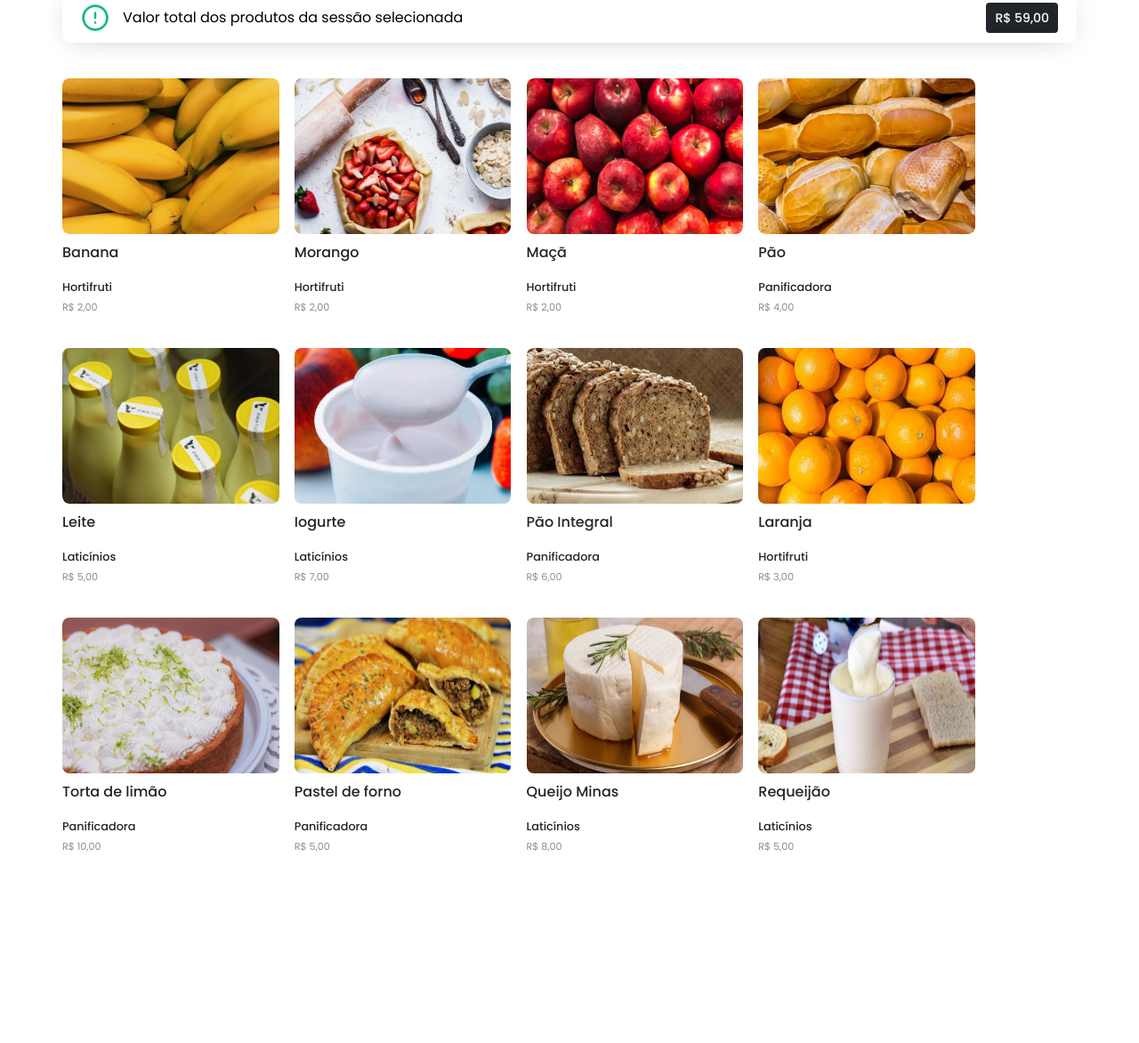
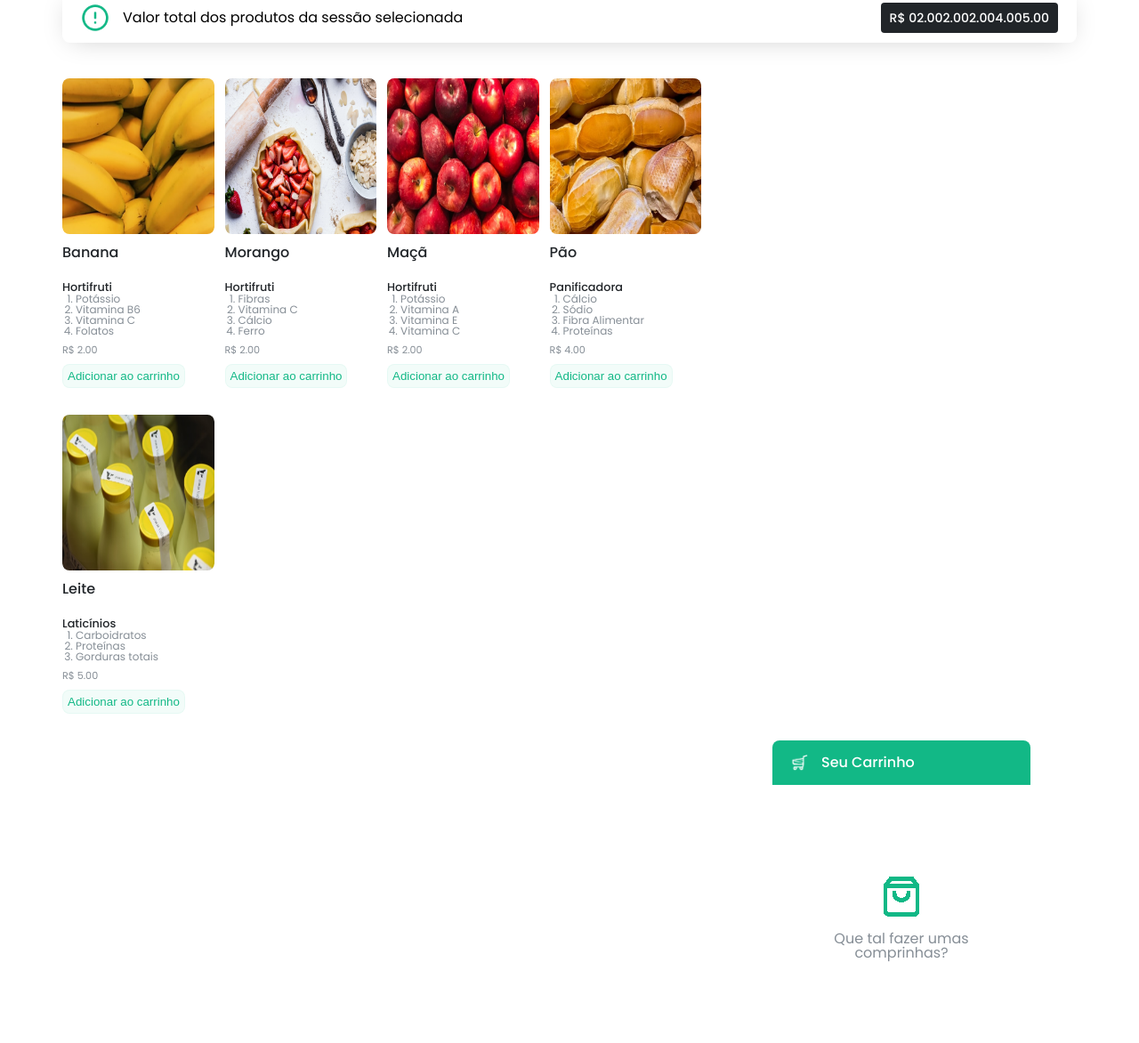
Before and after one commit to naoeoneto/lista-produtos, a plain HTML site: page index.html in a window 1280 px wide. Shown: the part 155-1327 px from the top of the page at 89% size. Before the commit the page ends 1153 px from the top, so only its background shows below. Drawn offline with Linux system fonts and the light colour scheme.

Commit message:
commit inicial entrega S02-14

```diff
--- a/src/css/style.css
+++ b/src/css/style.css
@@ -119,9 +119,10 @@ border-radius: 8px;
 
 .containerVitrine {
 display: flex;
-width: 100%;
+width: 70%;
 justify-content: space-evenly;
 border-radius: 50px 0;
+flex-wrap: wrap;
 }
 
 /* CONTAINER DE PRODUTOS */
@@ -169,6 +170,7 @@ color: #868e96;
 font-weight: 400;
 margin: 10px 0;
 }
+
 .containerListaProdutos ul li span {
 font-size: 0.8rem;
 font-weight: 500;
@@ -176,6 +178,7 @@ margin-top: 10px;
 display: inline-block;
 color: #212529;
 }
+
 .containerListaProdutos ul li ol {
 list-style: decimal;
 color: #868e96;
@@ -186,6 +189,7 @@ margin-left: 15px;
 margin: 0;
 width: 100%;
 }
+
 .containerListaProdutos ul li button {
 background-color: #12b8860d;
 border-radius: 8px;
@@ -194,13 +198,104 @@ color: #12b886;
 padding: 5px;
 transition: 0.5s;
 }
+
 .containerListaProdutos ul li button:hover {
 background-color: #12b886;
 border: #12b886 1px solid;
 color: white;
 }
+
 .containerListaProdutos ul li div {
 display: flex;
 justify-content: space-between;
 padding: 5px;
 }
+
+aside{
+    display: block;
+    width: 30%;
+    float: right;
+    margin: 0;
+    justify-content: center;
+}
+
+.carrinho-titulo{
+    display: flex;
+    width: 290px;
+    height: 50px;
+    background-color: #12b886;
+    border-radius: 8px 8px 0px 0px ;
+    align-items: center;
+}
+
+.carrinho-img{
+    width: 20px;
+    height: 20px;
+    margin-left: 20px;
+    margin-right: 15px;
+}
+
+.carrinho-texto{
+    font-size: 16px;
+    font-weight: 500;
+    color: #fff;
+}
+
+.carrinho{
+    width: 290px;
+    height: 290px;
+    overflow-y: auto;
+    overflow-x: hidden;
+}
+
+.carrinho-lista{
+    display: flex;
+    flex-direction: column;
+    width: 290px;
+    height: 290px;
+    align-items: center;
+    justify-content: center;
+    margin: 0;
+    box-shadow: 0 0 10px 0 #b8b3b3;
+}
+
+.carrinho-sacola{
+    padding: 15px;
+}
+
+.subtitulo{
+    width: 240px;
+    height: 40px;
+    text-align: center;
+    color: #868E96;
+}
+
+.item-prod-carrinho{
+    width: 270px;
+    height: 30px;
+}
+
+.div-prod-carrinho{
+    display: flex;
+}
+
+.img-prod-carrinho{
+    width: 20px;
+    height: 20px;
+}
+
+/*
+let carLista = document.querySelector(".titulo")
+    let liCarrinho = document.createElement("li")
+    let divCarrinho = document.createElement("div")
+    let imgCarrinho = document.createElement("img")
+    let nomeCarrinho = document.createElement("h4")
+    let precoCarrinho = document.createElement("strong")
+    let removerCarrinho = document.createElement("button")
+
+    liCarrinho.classList.add("item-prod-carrinho")
+    divCarrinho.classList.add("div-prod-carrinho")
+    imgCarrinho.classList.add("img-prod-carrinho")
+    nomeCarrinho.classList.add("nome-prod-carrinho")
+    precoCarrinho.classList.add("preco-prod-carrinho")
+    removerCarrinho.classList.add("remover-prod-carrinho") */
--- a/src/js/dataProdutos.js
+++ b/src/js/dataProdutos.js
@@ -1,86 +1,81 @@
 const produtos = [
     {
+      id: 1,
       nome: 'Banana',
-        preco: 2,
+      preco: '2.00',
       secao: 'Hortifruti',
       categoria: 'fruta',
-        img: "./src/img/banana.png"
+      img: "./src/img/banana.png",
+      promocao: true,
+      precoPromocao: '1.00',
+      componentes: [
+        'Potássio',
+        'Vitamina B6',
+        'Vitamina C',
+        'Folatos'
+      ]
     },
     {
+      id: 2,
       nome: 'Morango',
-        preco: 2,
+      preco: '2.00',
       secao: 'Hortifruti',
       categoria: 'fruta',
-        img: './src/img/morango.png'
+      img: './src/img/morango.png',
+      promocao: false,
+      precoPromocao: '0',
+      componentes: [
+        'Fibras',
+        'Vitamina C',
+        'Cálcio',
+        'Ferro'
+      ]
     },
     {
+      id: 3,
       nome: 'Maçã',
-        preco: 2,
+      preco: '2.00',
       secao: 'Hortifruti',
       categoria: 'fruta',
-        img: './src/img/maça.png'
+      img: './src/img/maça.png',
+      promocao: true,
+      precoPromocao: '1.50',
+      componentes: [
+        'Potássio',
+        'Vitamina A',
+        'Vitamina E',
+        'Vitamina C'
+      ]
     },
     {
+      id: 4,
       nome: 'Pão',
-        preco: 4,
+      preco: '4.00',
       secao: 'Panificadora',
       categoria: 'Pães',
-        img: './src/img/pao.png'
+      img: './src/img/pao.png',
+      promocao: true,
+      precoPromocao: '2.50',
+      componentes: [
+        'Cálcio',
+        'Sódio',
+        'Fibra Alimentar',
+        'Proteínas'
+      ]
     },
     {
+      id: 5,
       nome: 'Leite',
-        preco: 5,
+      preco: '5.00',
       secao: 'Laticínios',
       categoria: 'Leite',
-        img: './src/img/leite.png'
+      img: './src/img/leite.png',
+      promocao: false,
+      precoPromocao: '1.00',
+      componentes: [
+        'Carboidratos',
+        'Proteínas',
+        'Gorduras totais'
+      ]
     },
-    {
-        nome: 'Iogurte',
-        preco: 7,
-        secao: 'Laticínios',
-        categoria: 'Iogurte',
-        img: './src/img/iogurte.jpg'
-    },
-    {
-        nome: 'Pão Integral',
-        preco: 6,
-        secao: 'Panificadora',
-        categoria: 'Pães',
-        img: './src/img/pao-integral.jpg'
-    },
-    {
-        nome: 'Laranja',
-        preco: 3,
-        secao: 'Hortifruti',
-        categoria: 'Fruta',
-        img: './src/img/laranja.jpg'
-    },
-    {
-        nome: 'Torta de limão',
-        preco: 10,
-        secao: 'Panificadora',
-        categoria: 'Torta',
-        img: './src/img/torta-de-limao.jpg'
-    },
-    {
-        nome: 'Pastel de forno',
-        preco: 5,
-        secao: 'Panificadora',
-        categoria: 'Pastel',
-        img: './src/img/pastel-de-forno.jpg'
-    },
-    {
-        nome: 'Queijo Minas',
-        preco: 8,
-        secao: 'Laticínios',
-        categoria: 'Iogurte',
-        img: './src/img/queijo-minas.png'
-    },
-    {
-        nome: 'Requeijão',
-        preco: 5,
-        secao: 'Laticínios',
-        categoria: 'Requeijão',
-        img: './src/img/requeijao.jpg'
-    }
   ]
--- a/src/js/script.js
+++ b/src/js/script.js
@@ -36,6 +36,7 @@ filtroBotao.classList.add("estiloGeralBotoes--botaoBuscaPorNome")
 secaoCarrinho.classList.add("priceContainer")
 secaoProdutos.classList.add("containerVitrine")
 divProdutos.classList.add("containerListaProdutos")
+
 categoria.id = "botoesContainer"
 nomeLoja.innerText = "Shop Now"
 botaoCategoria01.innerText = "Todos Produtos"
@@ -69,19 +70,52 @@ for(let i = 0; i < arr.length; i++){
     let nomeProduto = document.createElement("h3")
     let tipoProduto = document.createElement("span")
     let precoProduto = document.createElement("p")
+    let botaoProduto = document.createElement("button")
 
     imagemProduto.src = `${arr[i].img}`
     imagemProduto.alt = `Imagem ${arr[i].nome}`
     nomeProduto.innerText = `${arr[i].nome}`
     tipoProduto.innerText = `${arr[i].secao}`
-    precoProduto.innerText = `R$ ${arr[i].preco},00`
+    precoProduto.innerText = `R$ ${arr[i].preco}`
+    botaoProduto.innerText = "Adicionar ao carrinho"
+    botaoProduto.id = `${arr[i].id}`
+    console.log(cardProduto)
 
     listaProdutos.appendChild(cardProduto)
-    cardProduto.append(imagemProduto, nomeProduto, tipoProduto, precoProduto)
+    cardProduto.append(imagemProduto, nomeProduto, tipoProduto, listarNutrientes(arr[i].componentes), precoProduto, botaoProduto)
     }
 }
 renderizarProduto(produtos)
 
+let asideLoja = document.createElement("aside")
+mainLoja.appendChild(asideLoja)
+
+let barraTitulo = document.createElement("section")
+let imgTitulo = document.createElement("img")
+let carTitulo = document.createElement("h5");
+let sectionCar = document.createElement("section");
+let carMain = document.createElement("main");
+let carLista = document.createElement("ul");
+let carImg = document.createElement("img");
+let tagCarAdd = document.createElement("p");
+
+barraTitulo.classList.add("carrinho-titulo")
+imgTitulo.classList.add("carrinho-img")
+carTitulo.classList.add("carrinho-texto");
+sectionCar.classList.add("carrinho");
+carMain.classList.add("carrinho-lista");
+carLista.classList.add("titulo");
+carImg.classList.add("carrinho-sacola")
+tagCarAdd.classList.add("subtitulo");
+carTitulo.innerText = "Seu Carrinho"
+tagCarAdd.innerText = "Que tal fazer umas comprinhas?"
+imgTitulo.src ="./src/img/shopping-cart.png"
+carImg.src = "./src/img/shopping-bag.png"
+
+asideLoja.append(barraTitulo, sectionCar)
+barraTitulo.append(imgTitulo, carTitulo)
+sectionCar.appendChild(carMain)
+carMain.append(carLista, carImg, tagCarAdd)
 
 function somaProdutos(arr){
     let soma = 0
@@ -89,30 +123,82 @@ function somaProdutos(arr){
         valorCarrinho.innerHTML = ""
         soma += arr[i].preco
     }
-    valorCarrinho.innerText = `R$ ${soma},00`
+    valorCarrinho.innerText = `R$ ${soma}`
     secaoCarrinho.appendChild(valorCarrinho)
 }
 somaProdutos(produtos)
 
+function listarNutrientes(arr){
+    let listaNutri = document.createElement("ol")
+    arr.forEach((elem) => {
+        let nutriItem = document.createElement("li")
+        nutriItem.innerText = `${elem}`
+        listaNutri.appendChild(nutriItem)
+    })
+    return listaNutri
+}
+
 filtroPesquisa.addEventListener("input", function filtrarPeloInput(event){
     let item = this.value
-    let itemBusca = produtos.filter((prod) =>
-        item === prod.nome || item === prod.nome.toLowerCase() || item === prod.nome.toUpperCase())
+    let itemBusca = produtos.filter((elem) =>
+        elem.nome.toLowerCase().includes(item.toLowerCase()) || elem.nome.toLowerCase().includes(item.toLowerCase()) || elem.nome.toLowerCase().includes(item.toLowerCase()))
             listaProdutos.innerHTML = ""
             renderizarProduto(itemBusca)
-            somaProdutos(itemBusca)
+            // somaProdutos(itemBusca)
 })
 
 categoria.addEventListener("click", function filtrarSecao(event){
     let produtoCategoria = event.target
-    let produtosNaTela = produtos.filter((prod) => {
-        if(produtoCategoria.innerText == "Todos Produtos"){
-            return prod
-        } else if(prod.secao === produtoCategoria.innerText){
-            return prod
+    let produtosNaTela = produtos.filter((elem) => {
+        if(produtoCategoria.innerText == "Todos Produtos" || elem.secao === produtoCategoria.innerText){
+            return elem
         }
     })
     listaProdutos.innerHTML = ""
     renderizarProduto(produtosNaTela)
-    somaProdutos(produtosNaTela)
-})
+    // somaProdutos(produtosNaTela)
+});
+
+let carrinhoCompras = [];
+
+listaProdutos.addEventListener("click", function selecionarProduto(event){
+    let prodCarrinho = event.target
+    console.log(prodCarrinho)
+    if(prodCarrinho.tagName == "BUTTON"){
+        console.log(prodCarrinho.tagName)
+        let produtoLoja = produtos.find(elem => elem.id == prodCarrinho.id)
+        // carMain.innerHTML = ""
+        addCarrinho(produtoLoja)
+        somaProdutos(carrinhoCompras)
+    }
+});
+
+function addCarrinho(elem){
+    carrinhoCompras.push(elem)
+    renderizarProdutoCarrinho(elem)
+}
+
+function renderizarProdutoCarrinho(elem){
+    let carMain = document.querySelector(".carrinho-lista")
+    let liCarrinho = document.createElement("li")
+    let divCarrinho = document.createElement("div")
+    let imgCarrinho = document.createElement("img")
+    let nomeCarrinho = document.createElement("h4")
+    let precoCarrinho = document.createElement("strong")
+    let removerCarrinho = document.createElement("button")
+
+    liCarrinho.classList.add("item-prod-carrinho")
+    divCarrinho.classList.add("div-prod-carrinho")
+    imgCarrinho.classList.add("img-prod-carrinho")
+    nomeCarrinho.classList.add("nome-prod-carrinho")
+    precoCarrinho.classList.add("preco-prod-carrinho")
+    removerCarrinho.classList.add("remover-prod-carrinho")
+    imgCarrinho.src = `${elem.img}`
+    nomeCarrinho.innerText = `${elem.nome}`
+    precoCarrinho.innerText = `R$ ${elem.preco}`
+    removerCarrinho.innerText = "Remover do carrinho"
+
+    carMain.appendChild(liCarrinho)
+    liCarrinho.append(imgCarrinho, divCarrinho)
+    divCarrinho.append(nomeCarrinho, precoCarrinho, removerCarrinho)
+}
```
Also changed, not shown: src/img/shopping-bag.png (added), src/img/shopping-cart.png (added). Lines whose indentation alone changed are shown as unchanged.
